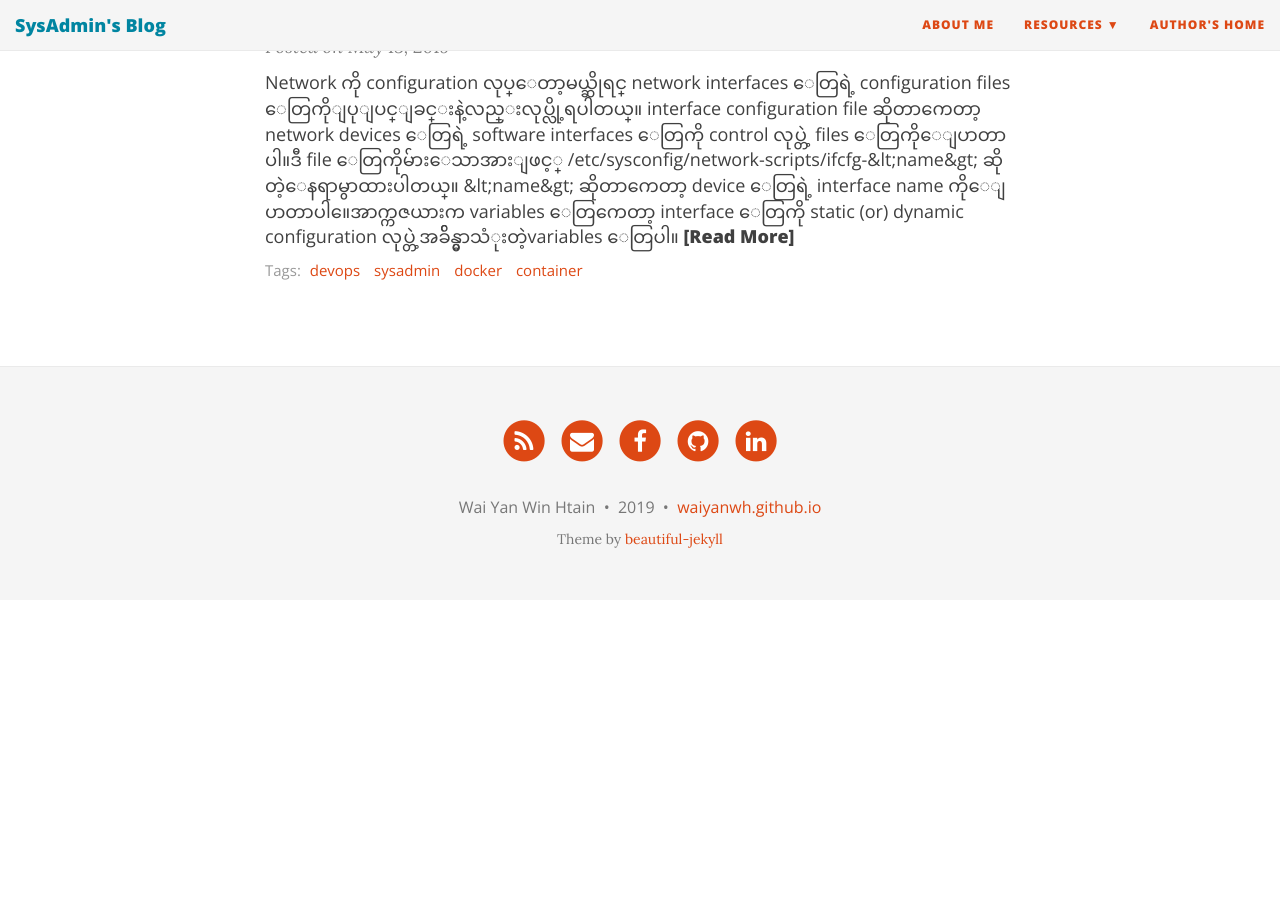
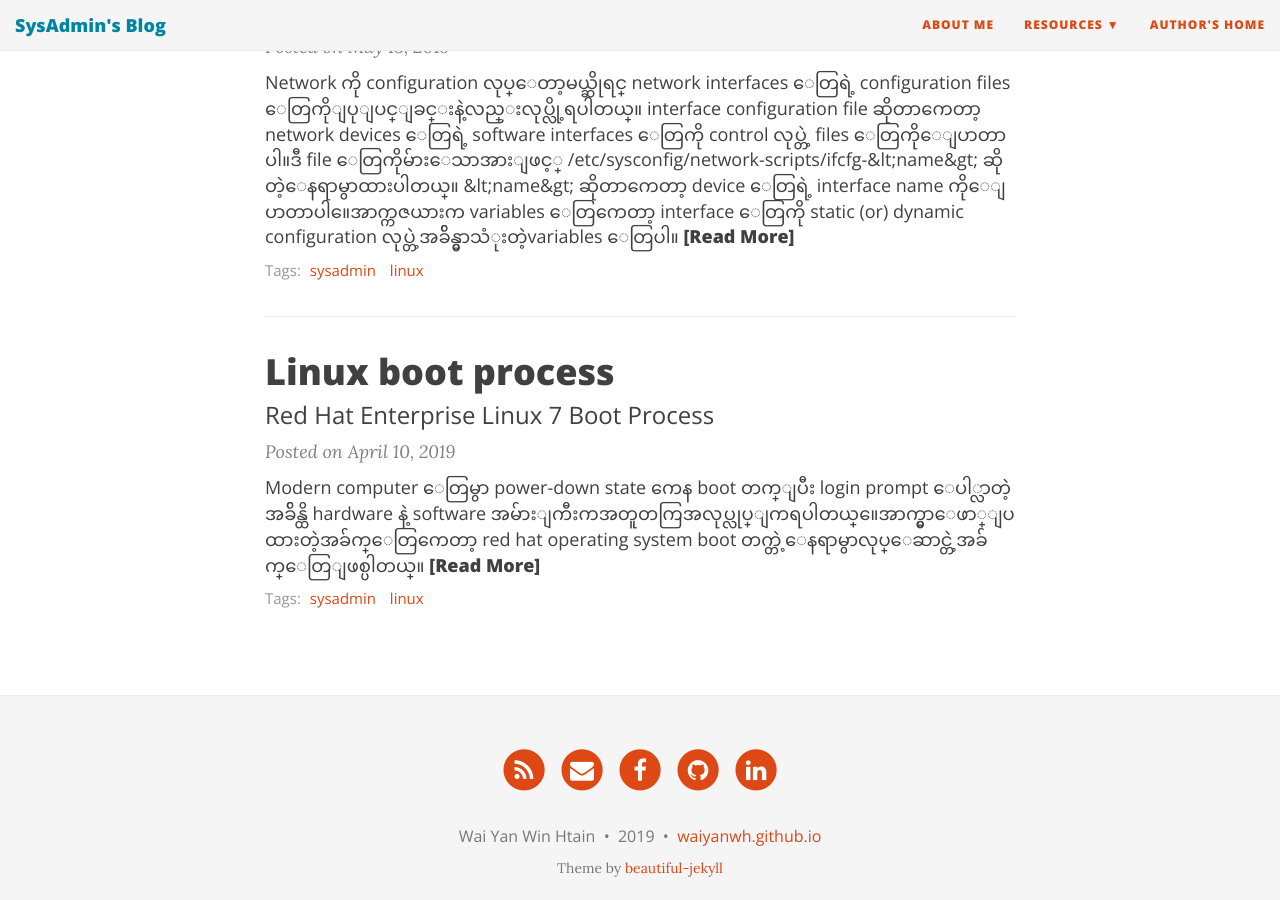
Before and after one commit to waiyanwh/waiyanwh.github.io, a Jekyll site: the page built from index.html, in a window 1280 px wide and 900 px high, scrolled down 736 px. Built offline with Jekyll 4.4.1, drawn with Linux system fonts in a browser that asks for light colours; nearby versions of some CDN libraries; the list of posts is cut into pages by our own code; before the commit the page ends 1336 px from its top, so only the background shows below that; some of the changed lines change nothing that is shown.

Commit message:
Add new post

````diff
--- /dev/null
+++ b/_posts/2019-04-10-Linux-Boot-Process.md
@@ -0,0 +1,93 @@
+---
+layout: post
+title:  "Linux boot process"
+subtitle: "Red Hat Enterprise Linux 7 Boot Process"
+tags: [sysadmin, linux]
+---
+
+Modern computer ေတြမွာ power-down state ကေန boot တက္ျပီး login prompt ေပါ္လာတဲ့အခ်ိန္ထိ hardware နဲ့ software အမ်ားျကီးကအတူတကြအလုပ္လုပ္ျကရပါတယ္။ေအာက္မွာေဖာ္ျပထားတဲ့အခ်က္ေတြကေတာ့ red hat operating system boot တက္တဲ့ေနရာမွာလုပ္ေဆာင္တဲ့အခ်က္ေတြျဖစ္ပါတယ္။
+
+၁. power ဖြင့္လိုက္ျပီဆိုတာနဲ့ **system firmware** လို့ေခါ္တဲ့ BIOS က POST(Power on self test) ကို run ျပီး hardware အခ်ို့ကိုစတင္ေမာင္းနွင္ပါတယ္။
+၂. **system firmware** ကပဲ UEFI (or) BIOS၊ MBR(Master Boot Record) ထဲမွာ ဘယ္ device ကေန boot တက္ရမွာလဲဆိုတာကိုလိုက္ရွာပါတယ္။
+၃. **system firmware** က boot တက္ဖို့ device ကိုေတြ့တဲ့အခါ အဲ့ device ထဲက bootloader ဆီကို system control ကို pass လုပ္ေပးလိုက္ပါတယ္။
+၄. bootloader ကေနမွတစ္ဆင့္ disk ထဲက configuration ေတြကိုလုပ္ေဆာင္ပါတယ္။ဥပမာ grub boot menu တက္လာတဲ့အခ်ိန္ကိုေျပာတာပါ။
+၅. boot menu ထဲကေနမွ user က os ကို boot  တက္ဖို့ေရြးလိုက္တဲ့အခါမွာ bootloader ကေန  kernel နဲ့ disks ထဲက initramfs ကို loads လုပ္ျပီးေတာ့ memory ေပါ္ကိုတင္လိုက္ပါတယ္။ initramfs ဆိုတာကေတာ့ boot လုပ္ရာမွာ hardware ေတြအတြက္လိုအပ္တဲ့ kernel modules ေတြ၊ init scripts ေတြကို သိမ္းထားတဲ့ archive တစ္ခုျဖစ္ပါတယ္။
+၆.အေပါ္ကအဆင့္ေတြျပီးတဲ့အခါ bootloader ကေနတစ္ဆင့္ system control နဲ့ initramfs ရဲ့ location  ကို kernel ဆီကို pass လုပ္ေပးလိုက္ပါတယ္။
+၇. အဲ့ေတာ့မွ kernel ကေန initramfs ကိုျကည့္ျပီးေတာ့ hardware ေတြအတြက္လိုအပ္တဲ့့ drives ေတြကိုရွာျပီးေတာ့ သူ့ထဲမွာပါတဲ့ /sbin/init ကို process ID 1 အေနနဲ့ execute လုပ္ပါတယ္။Red Hat Enterprise Linux 7 မွာဆိုရင္ initramfs ထဲမွာ  /sbin/init က systemd  ရဲ့ copy အေနနဲ့ execute လုပ္ပါတယ္။
+၈. systemd ကေနမွတစ္ဆင့္ /sysroot ဆိုတဲ့ root file system ကို  mount လုပ္ေပးပါတယ္။
+၉. kernel root file system ကေန system root file system အျဖစ္  switch လုပ္ျပီးေတာ့ခုနက copy ကူးထားတဲ့  systemd ကေန execute ထပ္လုပ္ပါတယ္။
+၁၀. systemd ကပဲ kernal ရဲ့ command line ေတြ၊ configuration ေတြေပါ္မူတည္ျပီး text based ဒါမွမဟုတ္ graphical user interface(GUI) ကိုတက္လာေအာင္လုပ္ေပးပါတယ္။
+
+## Boot, Reboot and Shutdown
+system ကို reboot ဒါမွမဟုတ္ shutdown  ကို command line ကေနျပုလုပ္ခ်င္တဲ့အခါ `systemctl` command ကိုအသံုးျပုနိုင္ပါတယ္။
+`systemctl poweroff` ဆိုတဲ့ command ကေတာ့ system မွာ running ျဖစ္ေနတဲ့ services ေတြ၊ mount ျဖစ္ေနတဲ့ file systems ေတြကို ရပ္ျပီးေတာ့ system ကို poweroff လုပ္ပါတယ္။
+`systemctl reboot` ဆိုတဲ့ command ကေတာ့ အေပါ္ကအတိုင္းပဲ။ ဒါေပမဲ့ သူက reboot ဆိုတဲ့အတိုင္း reboot ပဲလုပ္ပါတယ္။
+
+## Selecting systemd target
+systemd target ဆိုတာကေတာ့ လိုအပ္တဲ့ state ကိုေရာက္ဖို့ လိုအပ္တဲ့ systemd units ေတြကိုဆိုလိုတာပါ။ အေရးပါတဲ့ targets ေတြကိုေအာက္မွာေဖာ္ျပေပးထားပါတယ္။
+
+![Table](/img/boot/1.png){: .center-block :}
+
+targets ေတြမွာ တစ္ခုနဲ့တစ္ခု depends ျဖစ္ေနတာေတြလဲရွိပါတယ္။ `graphical.target` မွာဆိုရင္ `multi-user.target` က depend ျဖစ္ေနပါတယ္။အဲ့လုိ dependencies ေတြကို ေအာက္က command နဲ့့ျကည့္လို့ရပါတယ္။
+```bash
+[root@serverX ~]# systemctl list-dependencies graphical.target | grep target
+```
+target ေတြအကုန္လံုးကိုျကည့္ခ်င္တယ္ဆိုရင္ေတာ့
+```bash
+[root@serverX ~]# systemctl list-units --type=target --all
+```
+disk ေပါ္မွာ install လုပ္ထားတဲ့ target ေတြကိုျကည့္ခ်င္ရင္ေတာ့
+```bash
+[root@serverX ~]# systemctl list-unit-files --type=rarget --all
+```
+## Selecting target at runtime
+running ျဖစ္ေနတဲ့ system တစ္ခုမွာ administrators ေတြက ဘယ္ target ေတြကို choose လုပ္မလဲဆိုတာကို `systemctl isolate` ဆိုတဲ့ command နဲ့  ေရြးခ်ယ္ေပးလို့ရပါတယ္။
+```bash
+[root@serverX ~]# systemctl isolate multi-user.target
+```
+ဒီလို target ေတြကို isolate  လုပ္တဲ့အခါမွာဆိုရင္ target ကမလိုအပ္တဲ့ services ေတြဆိုရင္ auto ရပ္ပစ္ျပီး target ကလိုအပ္တဲ့ services ေတြဆိုရင္ auto start လုပ္မွာျဖစ္ပါတယ္။
+
+## Setting a default target
+system စအလုပ္လုပ္တဲ့အခ်ိန္မွာဆိုရင္ အေပါ္မွာေျပာခဲ့သလိုပဲ initramfs ကေန systemd ကို control ကို pass လုပ္လိုက္တယ္။ အဲ့ဒါျပီးေတာ့ systemd က `default.target`  ကိုစအလုပ္လုပ္တယ္။
+`default.target` ကဘာျဖစ္ေနလဲဆိုတာသိခ်င္ရင္
+```bash
+[root@serverX ~]# systemctl get-default
+```
+`default.target` ကို change ခ်င္တယ္ဆိုရင္ေတာ့
+```basg
+[root@serverX ~]# systemctl set-default <target name>
+```
+ဆိုတဲ့ command  နဲ့ change လို့ရပါတယ္။
+boot တက္တဲ့အခ်ိန္မွာလည္း target ေတြကို choose လုပ္ေပးလို့ရပါေသးတယ္။
+ဘယ္လိုလုပ္ရမလဲဆိုရင္ေတာ့
+၁. system ကို reboot လုပ္ပါတယ္။
+၂. bootloader coundown မကုန္သြားေအာင္ key တစ္ခုခုကို နွိပ္ပါ။
+၃. grub menu ေပါ္လာတဲ့အခ်ိန္မွာ e ကိုနွိပ္ပါ။
+၄. **linux16** နဲ့စတဲ့ line ကိုသြားပါ။ ဘာလို့လဲဆိုေတာ့ သူက kernel command line မလို့ပါ။
+၅. ျပီးသြားရင္ **systemd.unit=<ထည့္ခ်င္တဲ့ target name>** ကိုထည့္ပါ။
+၆. control + x ကိုနွိပ္ျပီးရင္ပံုမွန္ boot  တက္တဲ့အတိုင္းဆက္လုပ္ပါ။
+
+## Recovering root password
+root password ကိုေမ့သြားတဲ့အခါမွာ ဘယ္လို recover လုပ္ရမလဲဆိုတာကေတာ့ system administrator ေတြအကုန္လံုးသိထားသင္တဲ့အရာတစ္ပါ။
+administrator က linux live CD တစ္ခုခုနဲ့ boot တက္ျပီးေတာ့ `/root` file system ကို mount လုပ္ျပီးေတာ့ `/etc/shadow` file ကို edit လုပ္တဲ့နည္းကေတာ့အသံုးမ်ားပါတယ္။ဒါေပမဲ့အဲ့လို live CD မလိုတဲ့တစ္ျခားနည္းေတြလည္းရွိပါေသးတယ္။
+Red Hat Enterprise Linux 7 မွာဆိုရင္ေတာ့ system ကို pause လုပ္ျပီးေတာ့ root shell ဖြင့္၊ root shell ထဲမွာ လုပ္စရာရွိတာလုပ္ျပီးရင္  system ကို continue ျပန္လုပ္တဲ့ script တစ္ခု initramfs ထဲမွာပါလာပါတယ္။
+အေပါ္က target ေရြးတာနဲ့တူပါတယ္။ အဆင့္ 4 အထိလုပ္ျပီးတဲ့အခါမွာ `rb.break` ဆိုတာေလးကို ထပ္ထည့္လိုက္ျပီး ပံုမွန္ boot တက္တဲ့အတိုင္းလုပ္ေဆာင္ပါ။
+အဲ့လိုလုပ္ျပီတဲ့အခ်ိန္မွာ root shell တက္လာပါလိမ့္မယ္။
+အဲ့အခ်ိန္မွာ root password ကို recover လုပ္ဖို့ root file system ကို read/write permission နဲ့ mount လုပ္ရပါမယ္။
+```bash
+switch_root# mount -oremount,rw /sysroot
+```
+/sysroot ကို root file system အျဖစ္အလုပ္လုပ္တဲ့ chroot jail ထဲကို၀င္ပါမယ္။
+```bash
+switch_root# chroot /sysroot
+```
+ျပီးရင္ေတာ့ root အတြက္ password အသစ္ေပးပါမယ္
+```bash
+sh-4.2# passwd root
+```
+ျပီးတဲ့အခါမွာ label  မထိုးရေသးတဲ့ file ေတြကို boot တက္ခ်ိန္မွာ auto label ထိုးေအာင္လုပ္ရပါမယ္။
+```bash
+sh-4.2# touch /.autorelable
+```
+ျပီးတဲ့အခါမွာေတာ့ exit နွစ္ခါလုပ္ရပ္မယ္။ပထမ exit က chroot jail ထဲကေနထြက္တာပါ။ဒုတိယ exit ကေတာ့ root shell ထဲကေနထြက္တာပါ။
+ထြက္ျပီးတဲ့အခါမွာေတာ့ system က SELinux ကို relable လုပ္ျပီး reboot လုပ္ပါတယ္။ျပန္တက္လာတဲ့အခါမွာေတာ့ မိမိေပးထားတဲ့ root password နဲ့အသံုးျပုနိုင္ပါျပီ။
--- a/_posts/2019-05-13-Modifying-Netwowrk-Configuration-In-Linux.md
+++ b/_posts/2019-05-13-Modifying-Netwowrk-Configuration-In-Linux.md
@@ -1,7 +1,7 @@
 ---
 layout: post
 title:  "Modifying Network Configuration in Linux"
-tags: [devops, sysadmin, docker, container]
+tags: [sysadmin, linux]
 ---
 
 Network ကို configuration လုပ္ေတာ့မယ္ဆိုရင္ network interfaces ေတြရဲ့ configuration files ေတြကိုျပုျပင္ျခင္းနဲ့လည္းလုပ္လို့ရပါတယ္။ interface configuration file ဆိုတာကေတာ့ network devices ေတြရဲ့ software interfaces ေတြကို control လုပ္တဲ့ files ေတြကိုေျပာတာပါ။ဒီ file ေတြကိုမ်ားေသာအားျဖင့္ `/etc/sysconfig/network-scripts/ifcfg-<name>` ဆိုတဲ့ေနရာမွာထားပါတယ္။ `<name>` ဆိုတာကေတာ့ device ေတြရဲ့ interface name ကိုေျပာတာပါ။ေအာက္ကဇယားက variables ေတြကေတာ့ interface ေတြကို static (or) dynamic configuration လုပ္တဲ့အခ်ိန္မွာသံုးတဲ့variables ေတြပါ။
````
Also changed, not shown: img/boot/1.png (added).
